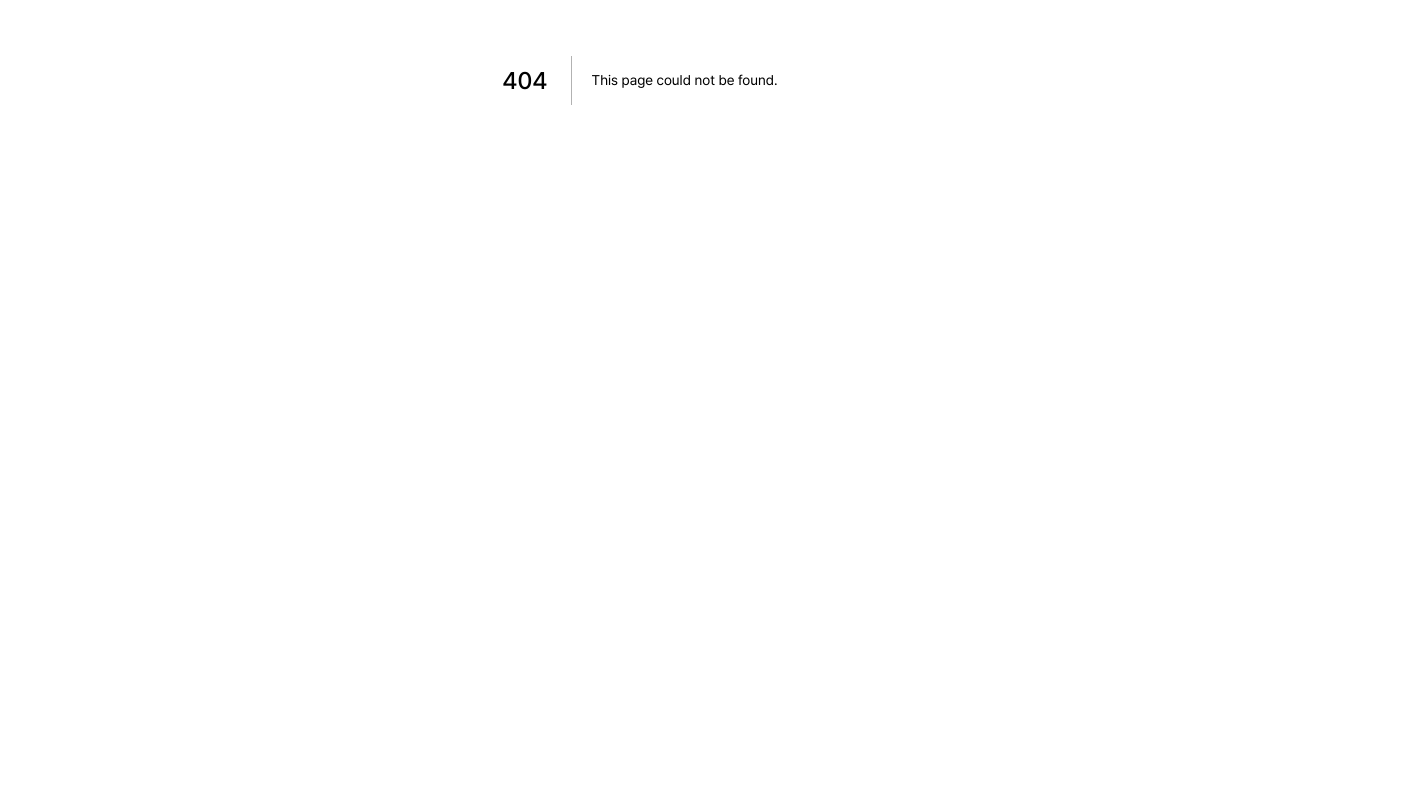
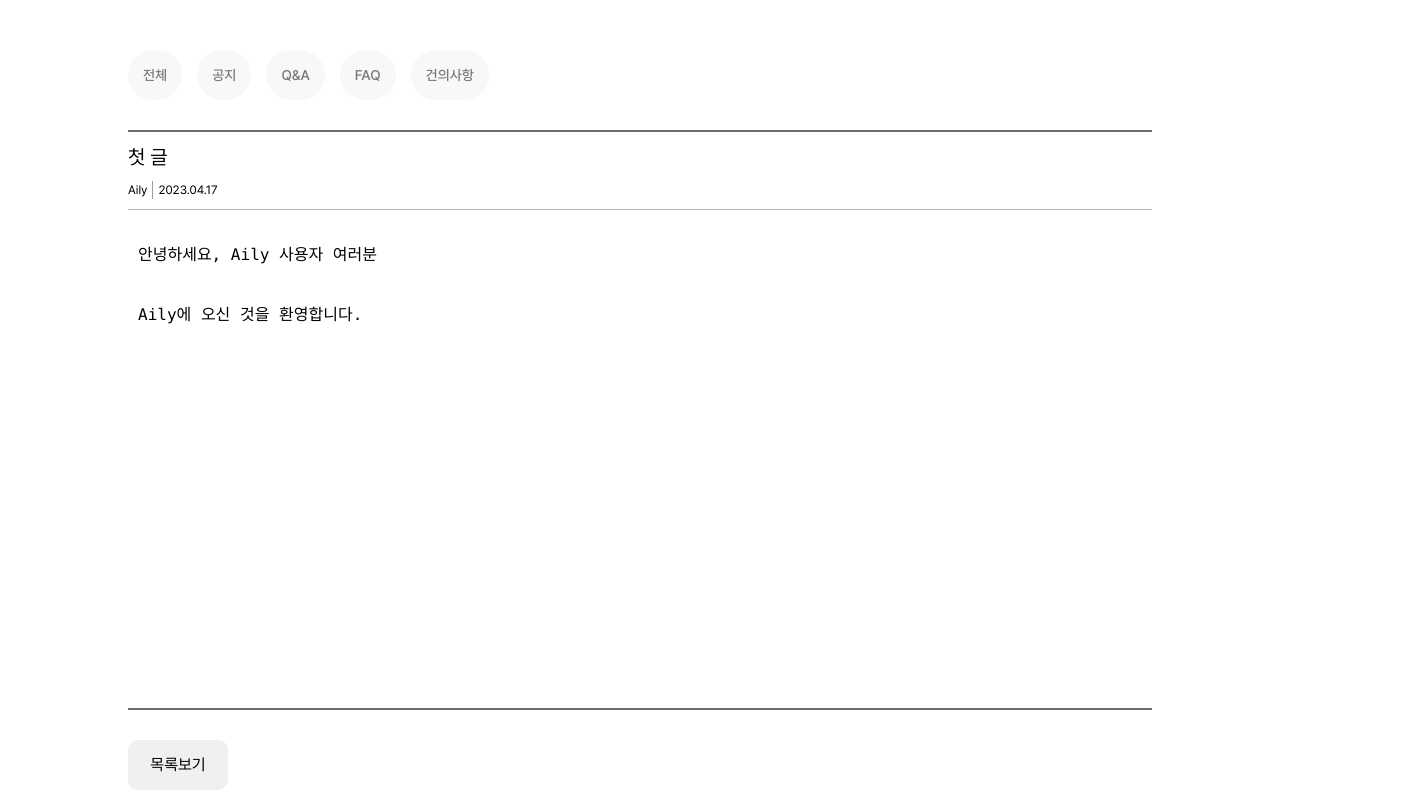
Before and after one commit to Aily-AIRecycle/Aily_web, a Next.js app: page /board/all/1 in a window 1280 px wide. Before the commit this address had no page. Shown: the part 320-1120 px from the top of the page, 1408 px wide, since content can reach past the window. Before the commit the page ends 800 px from the top, so only its background shows below. Built offline with nearby package versions, Linux system fonts and the light colour scheme.

Commit message:
🔨Fix: 게시글 보기 완료

```diff
--- a/src/components/Board/BoardContent.tsx
+++ b/src/app/board/[category]/[id]/page.tsx
@@ -1,13 +1,20 @@
-import { Link, useLocation } from "react-router-dom";
+"use client";
+import React from "react";
+import Link from "next/link";
 import classes from "@/components/Board/styles/BoardContent.module.css";
+import Header from "@/components/Header";
+import Footer from "@/components/Footer";
+import ARTICLE_DATA from "@/components/Board/article";
+import BoardNavigation from "@/components/Board/BoardNavigation";
 
-function BoardContent()
-{
-  const a = useLocation();
-  const article = a.state;
-
+function Page({ params }: { params: { id: string } }): JSX.Element {
+  const article = ARTICLE_DATA.filter(
+    (article: any) => article.id === params.id
+  )[0];
   return (
     <>
+      <Header />
+      <BoardNavigation />
       <div className={classes.board}>
         <div className={classes.title}>
           {article.title}
@@ -21,12 +28,13 @@
         </div>
       </div>
       <div className={classes.list_wrap}>
-        <Link className={classes.list} to=".." relative="path">
+        <Link className={classes.list} href=".">
           목록보기
         </Link>
       </div>
+      <Footer />
     </>
   );
 }
 
-export default BoardContent;
+export default Page;
--- a/src/app/board/[category]/page.tsx
+++ b/src/app/board/[category]/page.tsx
@@ -4,43 +4,14 @@
 import BoardNavigation from "@/components/Board/BoardNavigation";
 import Header from "@/components/Header";
 import Footer from "@/components/Footer";
-
-const DUMMY_DATA = [
-  {
-    id: "1",
-    category: "공지",
-    category_id: 1,
-    title: "첫 글",
-    writer: "Aily",
-    content: "안녕하세요, Aily 사용자 여러분\n\nAily에 오신 것을 환영합니다.",
-    date: "2023.04.17",
-  },
-  {
-    id: "2",
-    category: "FAQ",
-    category_id: 3,
-    title: "포인트 사용은 어디서 할 수 있나요?",
-    writer: "Aily",
-    content:
-      "안녕하세요, Aily 입니다.\n온라인이나 오프라인에서 사용 가능하며, 기프티콘이나 선물도 가능합니다.\n\n감사합니다.",
-    date: "2023.04.17",
-  },
-  {
-    id: "3",
-    category: "FAQ",
-    category_id: 3,
-    title: "Aily 이용은 어떻게 하나요?",
-    writer: "Aily",
-    content:
-      "안녕하세요, Aily 입니다.\n\nAily에서 재활용이 가능한 쓰레기를 모아 Aily 쓰레기통에 버려주세요.\n추후 설명 추가예정\n\n\n감사합니다.",
-    date: "2023.04.17",
-  },
-];
+import { Provider } from "react-redux";
+import store from "@/store";
 
 function Page({ params }: { params: { category: string } }) {
   return (
     <>
       <Header />
+      <Provider store={store}>
         <BoardNavigation />
         <div className={classes.board}>
           <div className={classes.boardHead}>
@@ -51,9 +22,11 @@
             <div className={classes.date}>작성일</div>
           </div>
           <ul className={classes.list}>
-          <BoardFilter boardName={params.category} data={DUMMY_DATA} />
+            {/* <BoardFilter boardName={params.category} data={DUMMY_DATA} /> */}
+            <BoardFilter boardName={params.category} />
           </ul>
         </div>
+      </Provider>
       <Footer />
     </>
   );
--- a/src/components/Board/BoardFilter.tsx
+++ b/src/components/Board/BoardFilter.tsx
@@ -1,30 +1,28 @@
 import BoardTitle from "@/components/Board/BoardTitle";
 import NoContent from "@/components/Board/NoContent";
+import ARTICLE_DATA from "@/components/Board/article";
 
 const category_type: any = { notice: 1, "q&a": 2, faq: 3, suggestion: 4 };
 
 function BoardFilter(props: any) {
   if (props.boardName === "all") {
-    console.log(props.data);
-    if (props.data.length === 0) {
+    if (ARTICLE_DATA.length === 0) {
       return <NoContent />;
     }
-    return props.data.map((article: any) => (
+    return ARTICLE_DATA.map((article: any) => (
       <BoardTitle key={article.id} article={article} boardName={"all"} />
     ));
   } else if (props.boardName !== undefined) {
     if (
-      props.data.filter(
+      ARTICLE_DATA.filter(
         (article: any) => category_type[props.boardName] === article.category_id
       ).length === 0
     ) {
       return <NoContent />;
     }
-    return props.data
-      .filter(
+    return ARTICLE_DATA.filter(
       (article: any) => category_type[props.boardName] === article.category_id
-      )
-      .map((article: any) => (
+    ).map((article: any) => (
       <BoardTitle
         key={article.id}
         article={article}
--- a/src/components/Board/BoardHeader.tsx
+++ /dev/null
@@ -1,13 +0,0 @@
-import { Outlet } from "react-router-dom";
-import BoardNavigation from "@/components/Board/BoardNavigation";
-
-function BoardHeader() {
-  return (
-    <>
-      <BoardNavigation />
-      <Outlet />
-    </>
-  );
-}
-
-export default BoardHeader;
--- a/src/components/Board/BoardTitle.tsx
+++ b/src/components/Board/BoardTitle.tsx
@@ -2,31 +2,15 @@
 import Link from "next/link";
 
 function BoardTitle(props: any) {
-  const article = props.article;
-  const id = article.id;
-  const title = article.title;
-  const category = article.category;
-  const writer = article.writer;
-  const date = article.date;
-  const content = article.content;
+  const { article } = props;
+  const { id, title, category, writer, date } = article;
 
   return (
     <li className={classes.boardTitle}>
       <div className={classes.id}>{id}</div>
       <div className={classes.category}>{category}</div>
       <div className={classes.title}>
-        <Link
-          href={`/board/${props.boardName}/${id}`}
-          // state={{
-          //   id: id,
-          //   title: title,
-          //   content: content,
-          //   writer: writer,
-          //   date: date,
-          // }}
-        >
-          {title}
-        </Link>
+        <Link href={`/board/${props.boardName}/${id}`}>{title}</Link>
       </div>
       <div className={classes.writer}>{writer}</div>
       <div className={classes.date}>{date}</div>
--- /dev/null
+++ b/src/components/Board/article.ts
@@ -0,0 +1,33 @@
+const ARTICLE_DATA = [
+  {
+    id: "1",
+    category: "공지",
+    category_id: 1,
+    title: "첫 글",
+    writer: "Aily",
+    content: "안녕하세요, Aily 사용자 여러분\n\nAily에 오신 것을 환영합니다.",
+    date: "2023.04.17",
+  },
+  {
+    id: "2",
+    category: "FAQ",
+    category_id: 3,
+    title: "포인트 사용은 어디서 할 수 있나요?",
+    writer: "Aily",
+    content:
+      "안녕하세요, Aily 입니다.\n온라인이나 오프라인에서 사용 가능하며, 기프티콘이나 선물도 가능합니다.\n\n감사합니다.",
+    date: "2023.04.17",
+  },
+  {
+    id: "3",
+    category: "FAQ",
+    category_id: 3,
+    title: "Aily 이용은 어떻게 하나요?",
+    writer: "Aily",
+    content:
+      "안녕하세요, Aily 입니다.\n\nAily에서 재활용이 가능한 쓰레기를 모아 Aily 쓰레기통에 버려주세요.\n추후 설명 추가예정\n\n\n감사합니다.",
+    date: "2023.04.17",
+  },
+];
+
+export default ARTICLE_DATA;
```
Lines whose indentation alone changed are shown as unchanged.
